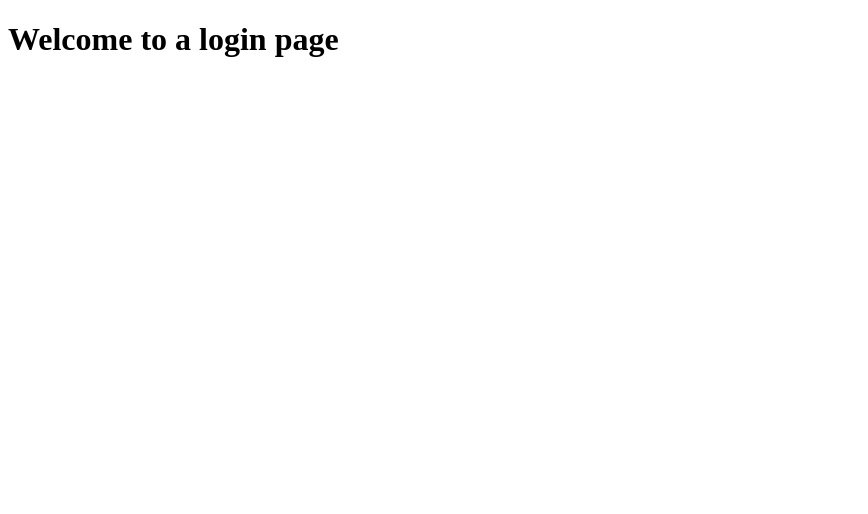
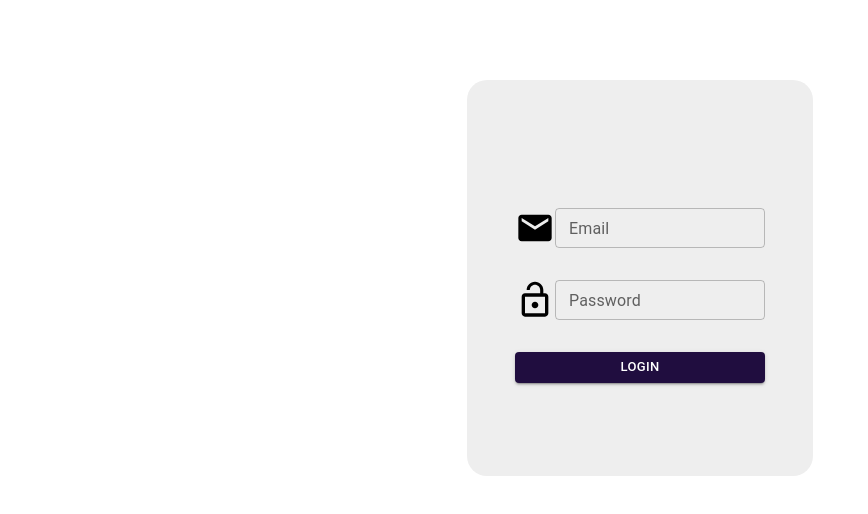
Before and after one commit to Dek490/BetahouseFrontEndK, a React (Vite) app: page / in a window 1280 px wide. Shown: the top 514 px of the page, without its empty margins (0-868 px from the left). Built offline with nearby package versions, Linux system fonts and the light colour scheme.

Commit message:
Login Page Added

```diff
--- a/package.json
+++ b/package.json
@@ -19,6 +19,8 @@
     "@tanstack/react-query": "^4.32.0",
     "axios": "^1.4.0",
     "firebase": "^10.1.0",
+    "js-cookie": "^3.0.5",
+    "jwt-decode": "^3.1.2",
     "react": "^18.2.0",
     "react-dom": "^18.2.0",
     "react-hook-form": "^7.45.2",
--- a/src/App.jsx
+++ b/src/App.jsx
@@ -8,15 +8,25 @@ import Service from './components/Services/Service'
 import Home from './components/Home/Home'
 import About from './components/About/About'
 import ImageUpdloading from './components/HousesPage/Images'
+import Login from './components/Login/Login'
 import { Route, Routes } from 'react-router-dom'
+import { useUserContext } from "./components/ContextApi/userContext";
+
 function app() {
+
+
+  const {isLogin}=useUserContext()
+    console.log('IsLogin',isLogin)
+
+
+
   return (
     <>
 
 <Routes>
 
-<Route path='/' element={<h1>Welcome to a login page</h1>}/>
-<Route path='/Dashboard' element={<Dashboard/>}>
+<Route path='/' element={<Login/>}/>
+{isLogin && <Route path='/Dashboard' element={<Dashboard/>}>
 <Route path='home' element={<Home/>}/>
 <Route path='client' element={<Clients/>}/>
 <Route path='houses' element={<Houses/>}/>
@@ -27,7 +37,7 @@ function app() {
 <Route path='about' element={<About/>}/>
 <Route path='owner' element={<h1>Owner Feels Okey</h1>}/>
 
-</Route>
+</Route>}
 </Routes>
     </>
    );
--- a/src/Dashboard/Dashboard.jsx
+++ b/src/Dashboard/Dashboard.jsx
@@ -4,8 +4,12 @@ import MenuIcon from '@mui/icons-material/Menu';
 import AccountCircleIcon from '@mui/icons-material/AccountCircle';
 import { useState } from "react";
 import { Outlet } from "react-router-dom";
+import LogoutIcon from '@mui/icons-material/Logout';
+import { useUserContext } from "../components/ContextApi/userContext";
 export default function Dashboard(){
 const [draweOpen,setDrawer]=useState(false)
+
+const {LogOut,email}=useUserContext()
 
 const ToggleDrawer = ()=>{
 setDrawer(!draweOpen)
@@ -35,7 +39,10 @@ setDrawer(!draweOpen)
     <MenuIcon sx={{color:"white"}}/>
 </IconButton>
 
-<Typography > <AccountCircleIcon sx={{marginTop:"1px",}}/> User : Eng Kaynaan</Typography>
+<Typography > <AccountCircleIcon sx={{marginTop:"1px",}}/> User : {email}</Typography>
+<IconButton sx={{p:0,marginLeft:2}} onClick={LogOut}>
+    <LogoutIcon sx={{color:"primary.dark"}}/>
+</IconButton>
 </Box >
 
 {/* top header end */}
--- /dev/null
+++ b/src/components/ContextApi/userContext.jsx
@@ -0,0 +1,47 @@
+import { createContext,useContext,useEffect,useState } from "react";
+import { useNavigate } from "react-router-dom";
+import jscookie from "js-cookie"
+import jwtDecode from "jwt-decode";
+const userContextApi= createContext();
+export const UserContextProvider = ({children})=>{
+    const [email,setEmail]=useState('')
+    const [isLogin,setIsLogin]=useState(false)
+    const usenavigate = useNavigate();
+
+    const LogOut = () => {
+
+        console.log('Log Out');
+        jscookie.remove('token')
+        setIsLogin(false);
+        usenavigate("/")
+    }
+
+    useEffect(()=>{
+        const token = jscookie.get('token')
+        console.log("kani waa tokenkii :",token)
+
+        if(!token){
+            usenavigate('/')
+        }
+        else
+        {
+            const jwtDecoded = jwtDecode(token)
+            setEmail(jwtDecoded.email)
+            setIsLogin(true)
+
+        }
+    },[])
+
+    return (
+        <userContextApi.Provider value= {{email,isLogin,LogOut,setIsLogin}}>
+            {children}
+
+        </userContextApi.Provider>
+    )
+
+
+}
+
+export const useUserContext =()=>{
+    return useContext(userContextApi)
+}
--- /dev/null
+++ b/src/components/Login/Login.jsx
@@ -0,0 +1,93 @@
+import { Alert, Box, Button, Stack, TextField } from '@mui/material'
+import { useForm } from "react-hook-form";
+import { yupResolver } from '@hookform/resolvers/yup';
+import * as yup from "yup";
+import axios from 'axios';
+import React from 'react'
+import { useMutation } from '@tanstack/react-query';
+import LockOpenIcon from '@mui/icons-material/LockOpen';
+import EmailIcon from '@mui/icons-material/Email';
+import jscookie from 'js-cookie'
+// import { useNavigate } from "react-router-dom";
+import { useUserContext } from '../ContextApi/userContext';
+
+export default function Login() {
+
+    const LoginValidate = yup.object({
+        email: yup.string().required('Please enter your email address'),
+        password: yup.string().required("Please enter your password"),
+
+      });
+    // const usenavigate = useNavigate();
+      const {setIsLogin}=useUserContext()
+
+    const {
+        register,
+        handleSubmit,
+        setValue,
+        reset,
+        formState: { errors },
+      } = useForm({
+        resolver: yupResolver(LoginValidate)
+      });
+
+
+    const {mutateAsync,isError,isLoading,error,data:response} = useMutation({
+        mutationFn: async (data) => {
+            return await axios.post('https://betahouse-backend1.vercel.app/login',data)
+        },
+        onError: async (err) => {
+            console.log(err.message)
+        }
+
+    });
+
+    const Login =async (data) => {
+        mutateAsync(data).then((res) => {
+            setIsLogin(true)
+            jscookie.set('token',res.data.Token)
+
+
+        });
+    }
+  return (
+    <>
+    <Box>
+
+        <Box component='form' onSubmit={handleSubmit(Login)} sx={{width:'250px',backgroundColor:"#eee",p:6,mx:'auto', mt:10,height:'300px',borderRadius:5}}>
+
+            <Stack direction={'column'} spacing={2} sx={{mt:10}}>
+               {isError && <Alert severity='error'>Incorrect Email or Password</Alert>}
+                <Stack direction={'row'}>
+                <EmailIcon sx={{fontSize:40}}/>
+                <TextField {...register('email')} size='small' label='Email' variant='outlined'></TextField>
+                </Stack>
+                <p>
+             {errors.email && (
+               <span style={{color:"#FA3F08"}}>{errors.email.message}</span>
+
+               )}
+
+            </p>
+                <Stack direction={'row'}>
+                <LockOpenIcon sx={{fontSize:40}}/>
+                <TextField {...register('password')} size='small' label='Password' variant='outlined'></TextField>
+
+                </Stack>
+                <p>
+             {errors.password && (
+               <span style={{color:"#FA3F08"}}>{errors.password.message}</span>
+
+               )}
+
+            </p>
+                <Button type='submit'variant='contained' size='small' >Login</Button>
+            </Stack>
+        </Box>
+
+    </Box>
+
+
+    </>
+  )
+}
--- a/src/main.jsx
+++ b/src/main.jsx
@@ -6,6 +6,7 @@ import App from './App.jsx'
 import { createTheme, ThemeProvider } from '@mui/material/styles';
 import { ToastContainer } from 'react-toastify';
 import 'react-toastify/dist/ReactToastify.css';
+import { UserContextProvider } from './components/ContextApi/userContext.jsx';
 import {
   QueryClient,
   QueryClientProvider,
@@ -31,7 +32,9 @@ ReactDOM.createRoot(document.getElementById('root')).render(
 <QueryClientProvider client={queryClient} >
     <ThemeProvider theme={theme}>
     <BrowserRouter>
+    <UserContextProvider>
     <App />
+    </UserContextProvider>
     <ToastContainer/>
     </BrowserRouter>
     </ThemeProvider>
```
Also changed, not shown: 2 other files (tests, documents, lock files or other folders).
